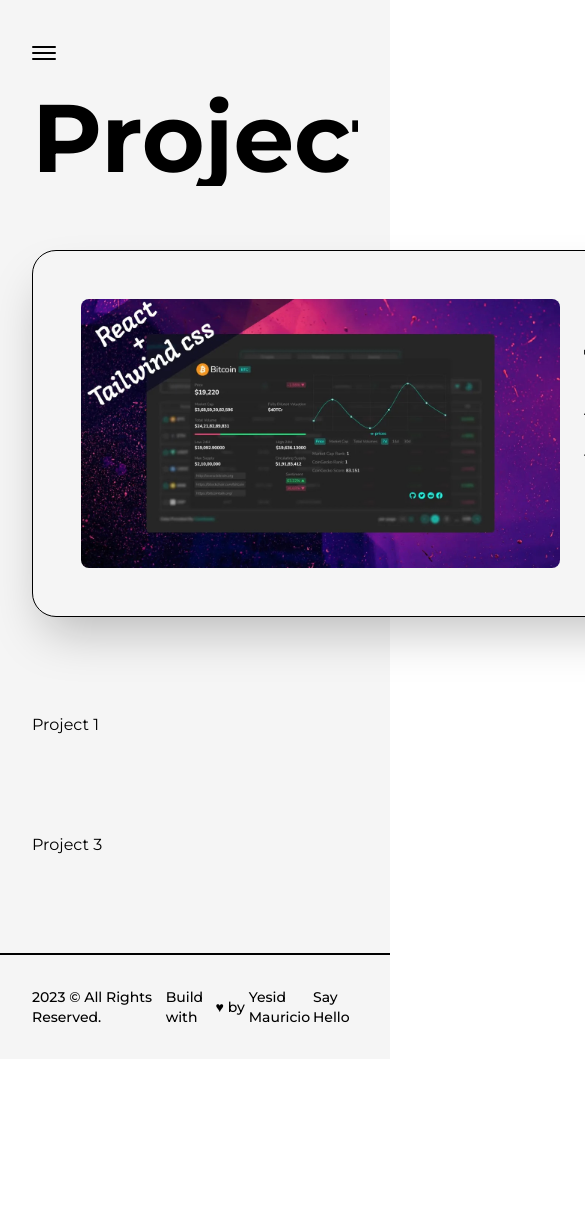
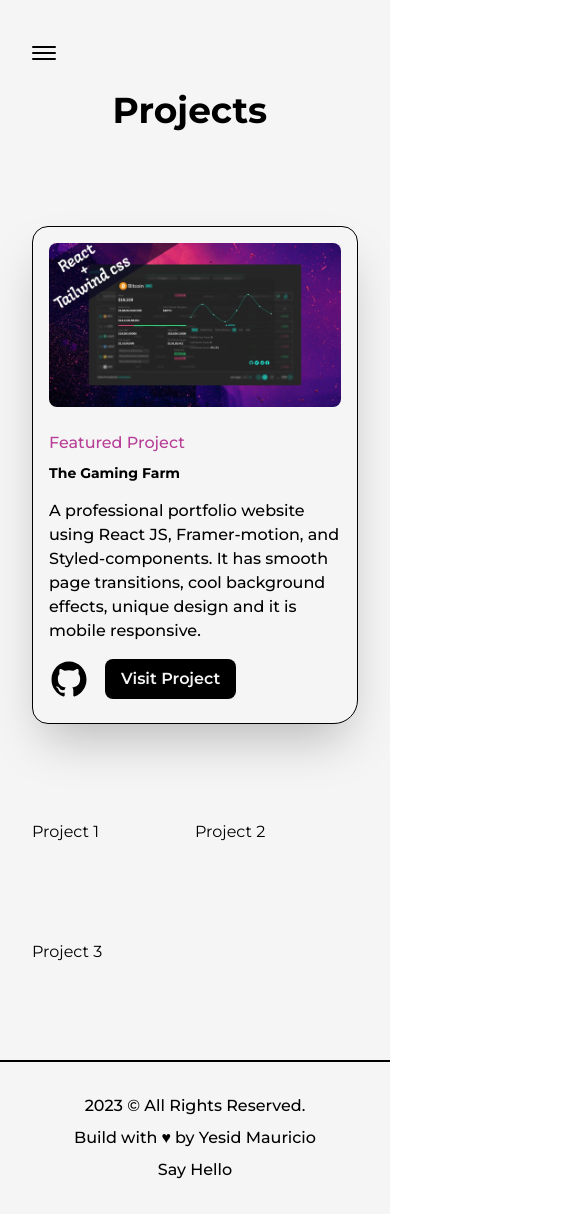
Before and after one commit to MauricioSuescun/portfolio-v2, a Next.js app: page /projects in a window 390 px wide. Shown: the top 1214 px of the page, 585 px wide, since content can reach past the window. Before the commit the page ends 1059 px from the top, so only its background shows below. Built offline with nearby package versions, Linux system fonts and the light colour scheme.

Commit message:
responsive design

```diff
--- a/src/components/Experience.js
+++ b/src/components/Experience.js
@@ -7,20 +7,20 @@ const Details = ({ position, company, companyLink, time, address, work }) => {
   return (
     <li
       ref={ref}
-      className="my-8 first:mt-0 last:mb-0 w-[60%] mx-auto flex flex-col items-center justify-between"
+      className="my-8 first:mt-0 last:mb-0 w-[60%] mx-auto flex flex-col items-center justify-between md:w-[80%]"
     >
       <IconBar reference={ref} />
       <div>
-        <h3 className="capitalize font-bold text-2xl dark:text-light">
+        <h3 className="capitalize font-bold text-2xl dark:text-light sm:text-xl xs:text-lg">
           {position}&nbsp;
           <a href={companyLink} target="_blank" className="text-primary">
             @{company}
           </a>
         </h3>
-        <span className="capitalize font-medium text-dark/75 dark:text-light/75 ">
+        <span className="capitalize font-medium text-dark/75 dark:text-light/75 xs:text-sm">
           {time} | {address}
         </span>
-        <p className="font-medium w-full dark:text-light">{work}</p>
+        <p className="font-medium w-full dark:text-light md:text-sm">{work}</p>
       </div>
     </li>
   );
@@ -33,11 +33,11 @@ const Experience = () => {
     offset: ["start end", "center start"],
   });
   return (
-    <div className="my-64">
-      <h2 className="font-bold text-8xl mb-32 w-full text-center dark:text-light">
+    <div className="my-32">
+      <h2 className="font-bold text-8xl mb-32 w-full text-center dark:text-light lg:text-6xl md:text-6xl xs:text-4xl md:mb-16">
         Experience
       </h2>
-      <div ref={ref} className="w-[75%] mx-auto relative">
+      <div ref={ref} className="w-[75%] mx-auto relative lg:w-[90%] md:w-full">
         <motion.div
           style={{ scaleY: scrollYProgress }}
           className="absolute left-9 top-0 w-[4px] h-full bg-dark origin-top dark:bg-light"
--- a/src/components/Footer.js
+++ b/src/components/Footer.js
@@ -4,10 +4,10 @@ import Link from "next/link";
 
 const Footer = () => {
   return (
-    <footer className="w-full border-t-2 border-solid border-dark font-medium text-sm dark:text-light dark:border-light">
-      <Layout className="py-8 flex items-center justify-between">
+    <footer className="w-full border-t-2 border-solid border-dark font-medium text-sm dark:text-light dark:border-light sm:text-base">
+      <Layout className="py-8 flex items-center justify-between lg:flex-col lg:py-6">
         <span>{new Date().getFullYear()} &copy; All Rights Reserved.</span>
-        <div className="flex items-center">
+        <div className="flex items-center lg:py-2">
           Build with <span className="px-1">&hearts;</span> by&nbsp;
           <Link href="/">Yesid Mauricio</Link>
         </div>
--- a/src/components/Skills.js
+++ b/src/components/Skills.js
@@ -4,7 +4,7 @@ import { motion } from "framer-motion";
 const Skill = ({ name, x, y }) => {
   return (
     <motion.div
-      className="flex items-center justify-center rounded-full font-semibold py-3 px-6 bg-black text-light shadow-black cursor-pointer absolute dark:text-dark dark:bg-light"
+      className="flex items-center justify-center rounded-full font-semibold py-3 px-6 bg-black text-light shadow-black cursor-pointer absolute dark:text-dark dark:bg-light lg:py-2 lg:px-4 md:text-sm md:py-1.5 md:px-3 xs:bg-transparent xs:dark:bg-transparent xs:text-dark xs:dark:text-light xs:font-bold"
       whileHover={{ scale: 1.05 }}
       initial={{ x: 0, y: 0 }}
       whileInView={{ x: x, y: y, transition: { duration: 1.5 } }}
@@ -18,12 +18,16 @@ const Skill = ({ name, x, y }) => {
 const Skills = () => {
   return (
     <div>
-      <h2 className="font-bold text-8xl mt-64 w-full text-center dark:text-light">
+      <h2 className="font-bold text-8xl mt-64 w-full text-center dark:text-light md:mt-32 md:text-6xl">
         Skills
       </h2>
-      <div className="mx-32 h-screen relative flex items-center justify-center rounded-full bg-circularLight dark:bg-circularDark">
+      <div
+        className="mx-12 h-screen relative flex items-center justify-center rounded-full bg-circularLight dark:bg-circularDark lg:h-[80vh] sm:h-[60vh] xs:h-[50vh] lg:bg-circularLightLg lg:dark:bg-circularDarkLg
+      md:bg-circularLightMd md:dark:bg-circularDarkMd
+      sm:bg-circularLightSm sm:dark:bg-circularDarkSm"
+      >
         <motion.div
-          className="flex items-center justify-center rounded-full font-semibold p-8 bg-black text-light shadow-black  dark:text-dark dark:bg-light"
+          className="flex items-center justify-center rounded-full font-semibold p-8 bg-black text-light shadow-black  dark:text-dark dark:bg-light lg:p-6 md:p-4 xs:text-xs xs:p-2"
           whileHover={{ scale: 1.05 }}
         >
           Web
--- a/src/pages/About.js
+++ b/src/pages/About.js
@@ -12,12 +12,15 @@ const About = () => {
         <title>Yesid Mauricio | About me</title>
         <meta name="description" content="any description" />
       </Head>
-      <main className="flex w-full flex-col items-center justify-center">
-        <AnimatedText text="About me!" className="mb-16"></AnimatedText>
-        <div className="grid w-full grid-cols-4 gap-16 px-32">
-          <div className="col-span-3 flex flex-col items-start justify-start ">
+      <main className="flex w-full flex-col items-center justify-center py-32">
+        <AnimatedText
+          text="About me!"
+          className="mb-16 lg:!text-7xl sm:!text-6xl xs:!text-4xl sm:mb-8"
+        ></AnimatedText>
+        <div className="grid  w-full grid-cols-4 gap-16 px-32">
+          <div className="col-span-2 flex flex-col items-start justify-start xl:col-span-4 md:col-span-4 xs:px-2">
             <p className="font-medium dark:text-light">
-              Hi, I am Mauricio Suescun, a web developer and UI/UX designer with
+              Hi, I am Mauricio Torres, a web developer and UI/UX designer with
               a passion for creating beautiful, functional, and user-centered
               digital experiences. With experience in the field. I am always
               looking for new and innovative ways to bring my clients visions to
@@ -36,7 +39,7 @@ const About = () => {
               project.
             </p>
           </div>
-          <div>
+          <div className="col-span-2 flex flex-col items-start justify-start xs:col-span-4">
             <Image src={profilePic} alt="imagen de perfil" />
           </div>
         </div>
--- a/src/pages/index.js
+++ b/src/pages/index.js
@@ -23,7 +23,7 @@ export default function Home() {
         <meta name="description" content="Generated by create next app" />
       </Head>
       <main className="flex items-center text-dark w-full min-h-screen dark:text-light">
-        <Layout className="pt-2 md:pt-16 sm:pt-8">
+        <Layout className="pt-2 md:pt-8 sm:pt-4">
           <div className="flex items-center justify-between w-full lg:flex-col">
             <div className="w-[40%] md:w-full">
               <Image
@@ -52,7 +52,7 @@ export default function Home() {
                 <Link
                   href="/dummy.pdf"
                   target={"_blank"}
-                  className="flex items-center bg-dark text-light p-2.5 px-6 rounded-lg text-lg font-semibold hover:bg-light border-2 border-solid border-transparent hover:text-dark hover:border-dark dark:bg-light dark:text-black hover:dark:bg-dark hover:dark:text-light hover:dark:border-light"
+                  className="flex items-center bg-dark text-light p-2.5 px-6 rounded-lg text-lg font-semibold hover:bg-light border-2 border-solid border-transparent hover:text-dark hover:border-dark dark:bg-light dark:text-black hover:dark:bg-dark hover:dark:text-light hover:dark:border-light md:p-2 md:px-4 md:text-base"
                   download={true}
                 >
                   Resume
@@ -61,7 +61,7 @@ export default function Home() {
                 <Link
                   href="mailto:mautorres15@hotmail.com"
                   target={"_blank"}
-                  className="ml-4 text-lg font-medium capitalize text-dark p-2.5 rounded-lg border-2 border-solid border-dark dark:text-light dark:border-light"
+                  className="ml-4 text-lg font-medium capitalize text-dark p-2.5 rounded-lg border-2 border-solid border-dark dark:text-light dark:border-light md:text-base"
                 >
                   Contact me
                 </Link>
--- a/src/pages/projects.js
+++ b/src/pages/projects.js
@@ -9,22 +9,24 @@ import project1 from "../../public/images/projects/crypto-screener-cover-image.j
 
 const FeaturedProject = ({ type, title, summary, img, link, github }) => {
   return (
-    <article className="w-full flex items-center justify-between rounded-3xl border border-solid border-black bg-light shadow-2xl p-12 dark:bg-dark dark:border-light">
+    <article className="w-full flex items-center justify-between rounded-3xl border border-solid border-black bg-light shadow-2xl p-12 dark:bg-dark dark:border-light lg:flex-col lg:p-8 xs:rounded-2xl xs:rounded-br-3xl xs:p-4">
       <Link
         href=""
         target="_blank"
-        className="w-1/2 cursor-pointer overflow-hidden rounded-lg"
+        className="w-1/2 cursor-pointer overflow-hidden rounded-lg lg:w-full"
       >
         <Image src={img} alt={title} className="w-full h-auto" />
       </Link>
-      <div className="w-1/2 flex flex-col items-start justify-between pl-6">
-        <span className="text-primary font-medium text-xl  ">{type}</span>
+      <div className="w-1/2 flex flex-col items-start justify-between pl-6 lg:w-full lg:pl-0 lg:pt-6">
+        <span className="text-primary font-medium text-xl xs:text-base ">
+          {type}
+        </span>
         <Link
           href={link}
           target="_blank"
           className="hover:underline underline-offset-2"
         >
-          <h2 className="my-2 w-full text-left text-4xl font-bold dark:text-light">
+          <h2 className="my-2 w-full text-left text-4xl font-bold dark:text-light sm:text-sm">
             {title}
           </h2>
         </Link>
@@ -36,7 +38,7 @@ const FeaturedProject = ({ type, title, summary, img, link, github }) => {
           <Link
             href={link}
             target="_blank"
-            className="ml-4 rounded-lg bg-dark text-light font-semibold p-2 px-6 text-lg dark:bg-light dark:text-dark"
+            className="ml-4 rounded-lg bg-dark text-light font-semibold p-2 px-6 text-lg dark:bg-light dark:text-dark sm:px-4 sm:text-base"
           >
             Visit Project
           </Link>
@@ -55,9 +57,12 @@ const Projects = () => {
       </Head>
       <main className="w-full mb-16 flex flex-col items-center justify-center">
         <Layout className="py-16">
-          <AnimatedText text="Projects" />
+          <AnimatedText
+            text="Projects"
+            className="mb-16 lg:!text-7xl sm:mb-8 sm:!text-6xl xs:!text-4xl"
+          />
 
-          <div className="grid grid-cols-12 gap-24 pt-16">
+          <div className="grid grid-cols-12 gap-24 pt-16 xl:gap-x-16 lg:gap-x-8 md:gap-y-24 sm:gap-x-0">
             <div className="col-span-12">
               <FeaturedProject
                 title="The Gaming Farm"
--- a/tailwind.config.js
+++ b/tailwind.config.js
@@ -21,9 +21,28 @@ module.exports = {
       },
       backgroundImage: {
         circularLight:
-          "repeating-radial-gradient(rgba(0,0,0,0.4)2px, #f5f5f5 5px, #f5f5f5 100px);",
+          "repeating-radial-gradient(rgba(0,0,0,0.4) 2px,#f5f5f5 5px,#f5f5f5 100px)",
+
         circularDark:
-          "repeating-radial-gradient(rgba(255,255,255,0.5)2px, #000000 8px, #000000 100px);",
+          "repeating-radial-gradient(rgba(255,255,255,0.5) 2px,#000000 8px,#000000 100px)",
+
+        circularLightLg:
+          "repeating-radial-gradient(rgba(0,0,0,0.4) 2px,#f5f5f5 5px,#f5f5f5 80px)",
+
+        circularDarkLg:
+          "repeating-radial-gradient(rgba(255,255,255,0.5) 2px,#000000 8px,#000000 80px)",
+
+        circularLightMd:
+          "repeating-radial-gradient(rgba(0,0,0,0.4) 2px,#f5f5f5 5px,#f5f5f5 60px)",
+
+        circularDarkMd:
+          "repeating-radial-gradient(rgba(255,255,255,0.5) 2px,#000000 6px,#000000 60px)",
+
+        circularLightSm:
+          "repeating-radial-gradient(rgba(0,0,0,0.4) 2px,#f5f5f5 5px,#f5f5f5 40px)",
+
+        circularDarkSm:
+          "repeating-radial-gradient(rgba(255,255,255,0.5) 2px,#000000 4px,#000000 40px)",
       },
     },
     screens: {
```
